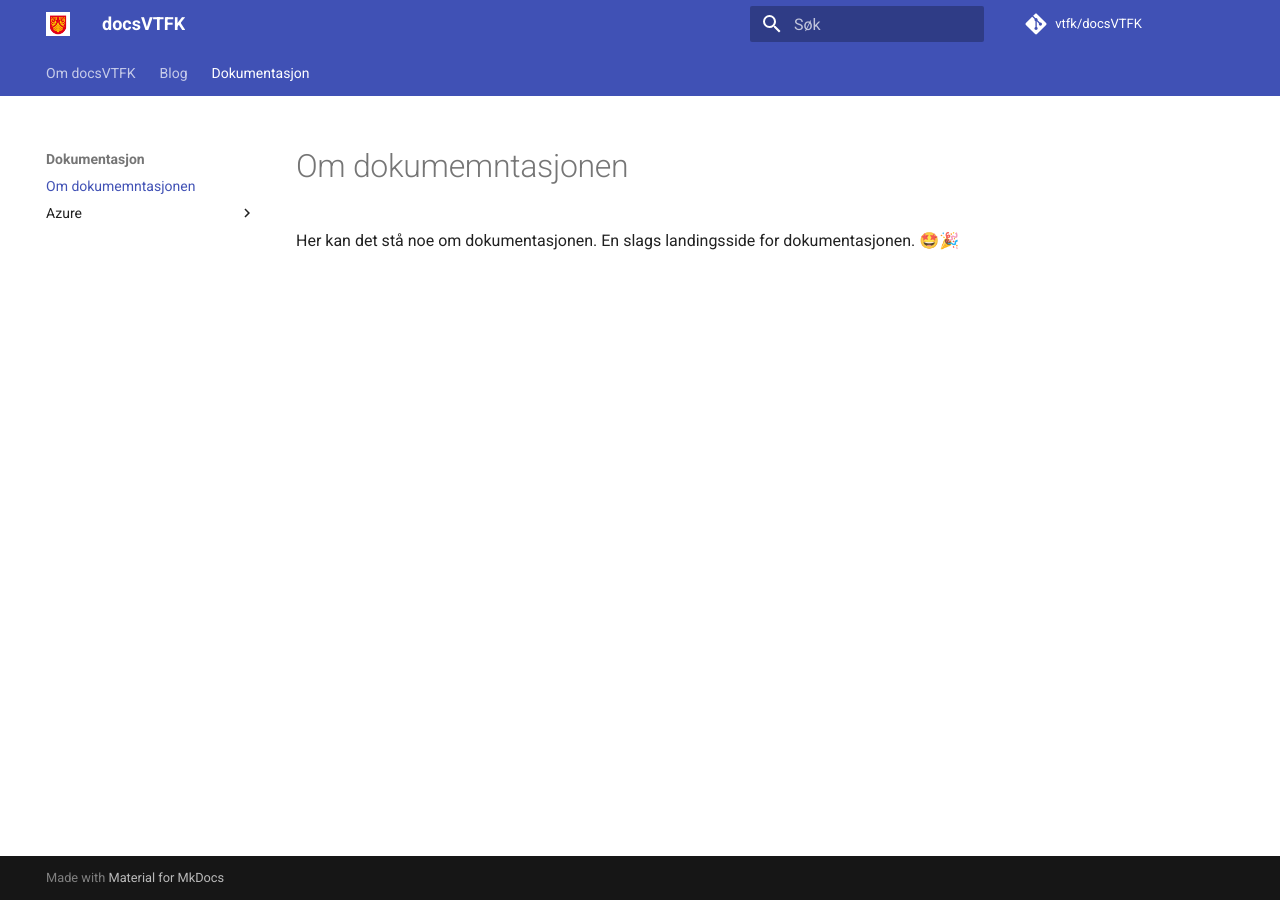
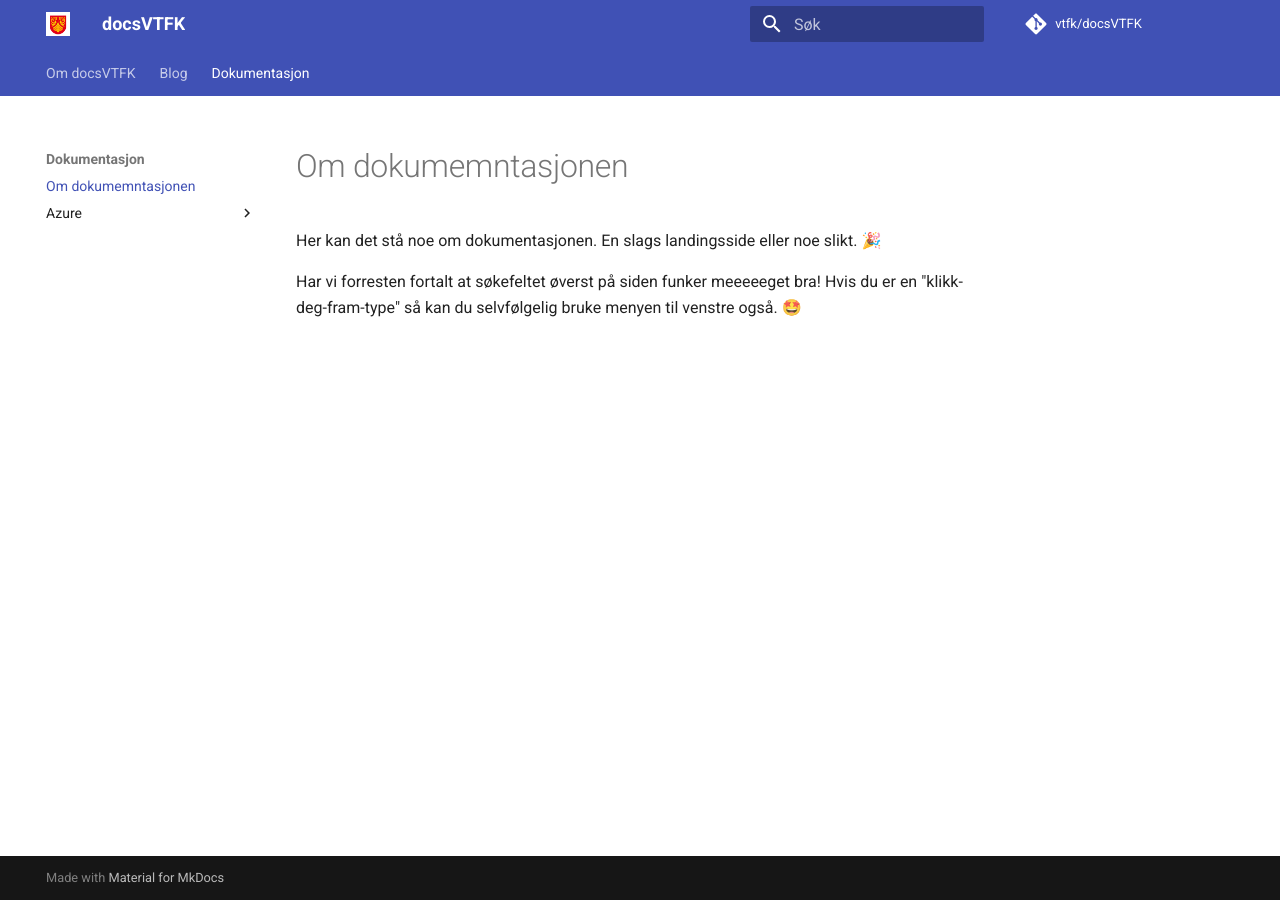
Before and after one commit to vtfk/docsVTFK, an MkDocs documentation site: the page built from docs/dokumentasjon/index.md, in a window 1280 px wide. Built offline with MkDocs 1.6.1 and Material for MkDocs 9.7.7, drawn with Linux system fonts in a browser that asks for light colours; comment, search, counter and statistics services are not loaded.

```diff
--- a/docs/dokumentasjon/index.md
+++ b/docs/dokumentasjon/index.md
@@ -1,3 +1,6 @@
 # Om dokumemntasjonen
 
-Her kan det stå noe om dokumentasjonen. En slags landingsside for dokumentasjonen. 🤩🎉
+Her kan det stå noe om dokumentasjonen. En slags landingsside eller noe slikt. 🎉
+
+Har vi forresten fortalt at søkefeltet øverst på siden funker meeeeeget bra!
+Hvis du er en "klikk-deg-fram-type" så kan du selvfølgelig bruke menyen til venstre også. 🤩
```
Also changed, not shown: README.md (added, +9 -0 lines), docs/blog/posts/halloVerden.md (+2 -0 lines), docs/index.md (+5 -3 lines), 2 other files.
